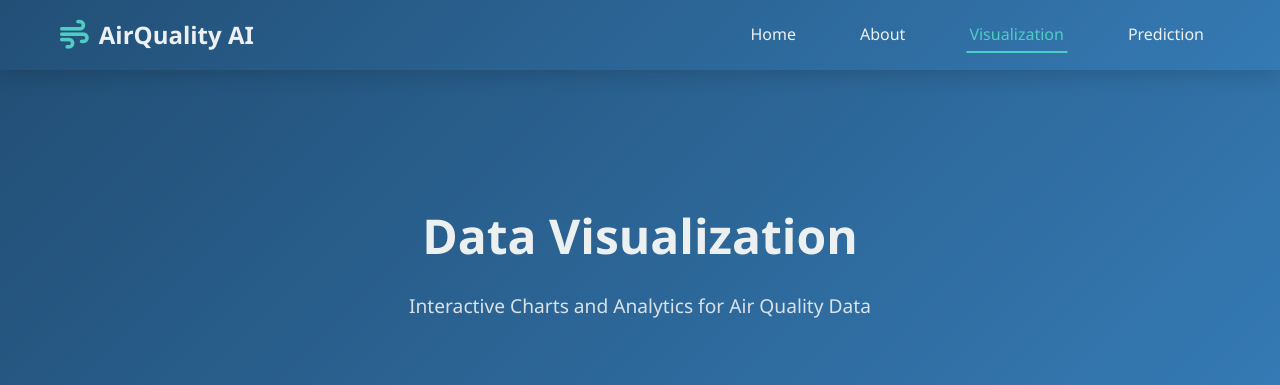
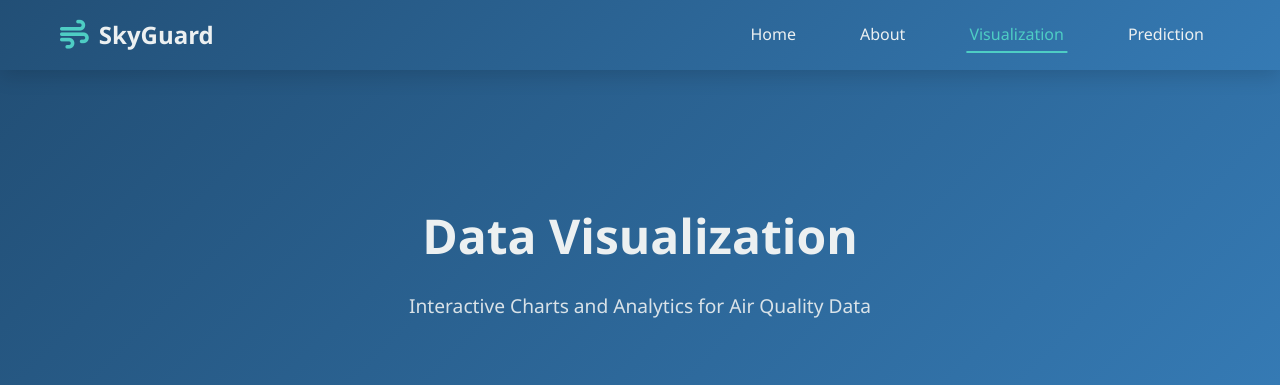
Before and after one commit to GungunAgarwal/SkyGuard, a Flask app: page /visualization in a window 1280 px wide. Shown: the top 385 px of the page. Run offline with Flask 3, Linux system fonts and the light colour scheme.

Commit message:
Update visualization.html

```diff
--- a/templates/visualization.html
+++ b/templates/visualization.html
@@ -3,7 +3,7 @@
 <head>
     <meta charset="UTF-8">
     <meta name="viewport" content="width=device-width, initial-scale=1.0">
-    <title>Visualization - India Air Quality Prediction</title>
+    <title>Visualization - AI Based PM 2.5 Prediction System</title>
     <link rel="stylesheet" href="{{ url_for('static', filename='css/style.css') }}">
     <link rel="stylesheet" href="https://cdnjs.cloudflare.com/ajax/libs/font-awesome/6.4.0/css/all.min.css">
     <link href="https://cdn.jsdelivr.net/npm/aos@2.3.4/dist/aos.css" rel="stylesheet">
@@ -15,7 +15,7 @@
         <div class="container">
             <div class="nav-brand">
                 <i class="fas fa-wind"></i>
-                <span>AirQuality AI</span>
+                <span>SkyGuard</span>
             </div>
             <button class="nav-toggle" id="navToggle">
                 <i class="fas fa-bars"></i>
@@ -164,7 +164,7 @@
         <div class="container">
             <div class="footer-content">
                 <div class="footer-section">
-                    <h3><i class="fas fa-wind"></i> AirQuality AI</h3>
+                    <h3><i class="fas fa-wind"></i> SkyGuard</h3>
                     <p>Predicting air quality for a healthier tomorrow using advanced machine learning.</p>
                 </div>
                 <div class="footer-section">
@@ -178,7 +178,7 @@
                 </div>
                 <div class="footer-section">
                     <h4>Contact</h4>
-                    <p><i class="fas fa-envelope"></i> info@airqualityai.com</p>
+                    <p><i class="fas fa-envelope"></i> info@skyguard.com</p>
                     <p><i class="fas fa-phone"></i> +91 1234567890</p>
                     <div class="social-links">
                         <a href="#"><i class="fab fa-facebook"></i></a>
@@ -189,7 +189,7 @@
                 </div>
             </div>
             <div class="footer-bottom">
-                <p>&copy; 2025 AirQuality AI. All rights reserved. | Developed by CodeAj Marketplace</p>
+                <p>&copy; 2026 SkyGuard. All rights reserved. </p>
             </div>
         </div>
     </footer>
```
